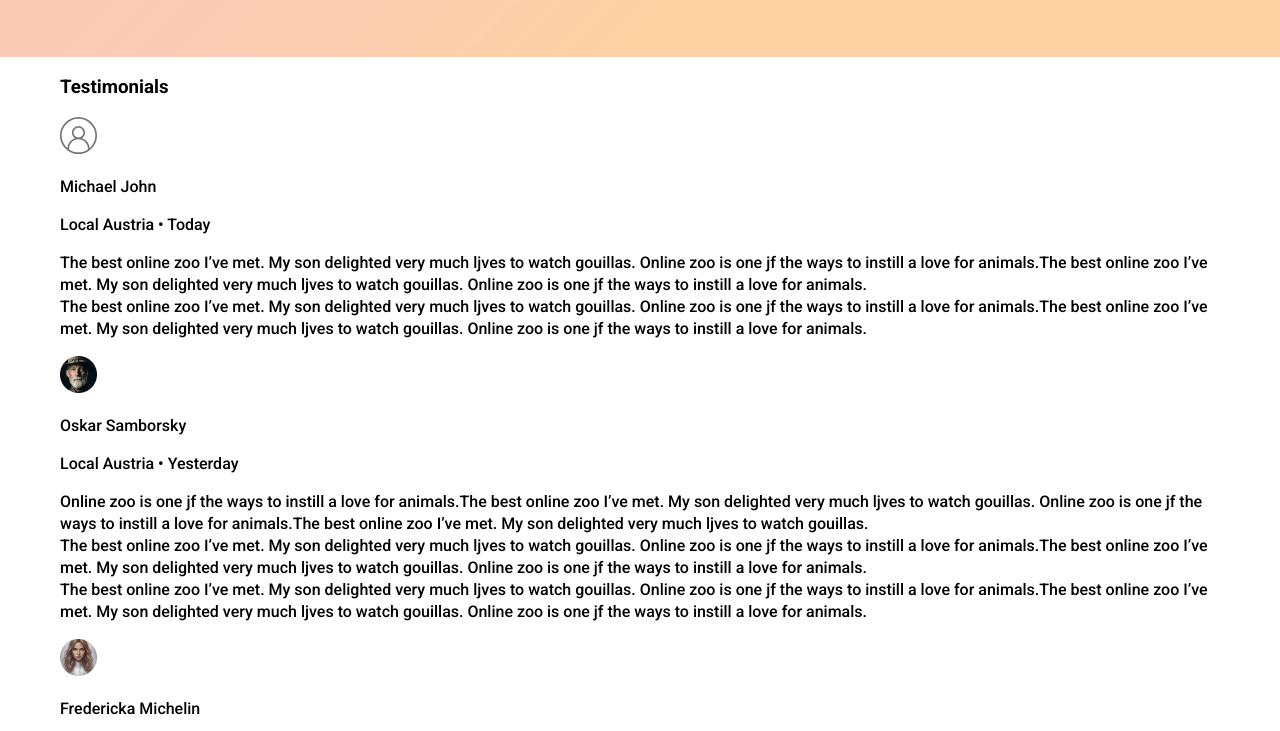
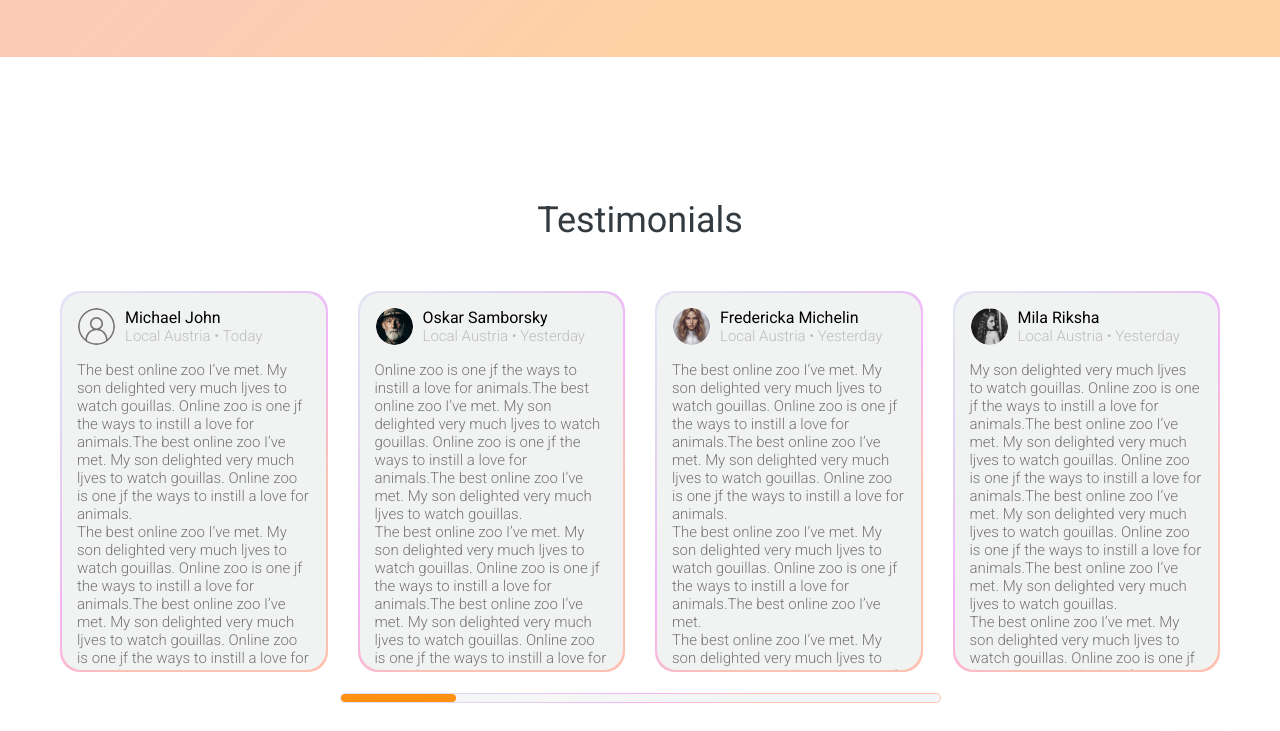
Before and after one commit to job356/online-zoo, a website: page pages/main/index.html in a window 1280 px wide. Shown: the part 2680-3411 px from the top of the page. Drawn offline with Linux system fonts and the light colour scheme.

Commit message:
feat add layout & styles to testimonials block

```diff
--- a/pages/main/index.html
+++ b/pages/main/index.html
@@ -184,11 +184,13 @@
                         <div class="testimonial__border">
                             <div class="testimonial__content">
                                 <div class="user">
-                                    <span class="user__icon">
-                                        <object data="/assets/icons/user_icon-empty.svg" type="image/svg+xml"></object>
+                                    <span>
+                                        <object class="user__icon" data="/assets/icons/user_icon-empty.svg" type="image/svg+xml"></object>
                                     </span>
+                                    <div>
                                         <p class="user__name">Michael John</p>
                                         <p class="user__location">Local Austria • Today</p>
+                                    </div>
                                 </div>
                                 <p class="testimonial__text">
                                     The best online zoo I’ve met. My son delighted very much ljves to watch gouillas. Online zoo is one jf the ways to instill a love for animals.The best online zoo I’ve met. My son delighted very much ljves to watch gouillas. Online zoo is one jf the ways to instill a love for animals.<br>
@@ -201,11 +203,13 @@
                         <div class="testimonial__border">
                             <div class="testimonial__content">
                                 <div class="user">
-                                    <span class="user__icon">
-                                        <img src="/assets/image/user_icon-oscar.jpg" alt="user-icon">
+                                    <span>
+                                        <img class="user__icon" src="/assets/image/user_icon-oscar.jpg" alt="user-icon">
                                     </span>
+                                    <div>
                                         <p class="user__name">Oskar Samborsky</p>
                                         <p class="user__location">Local Austria • Yesterday</p>
+                                    </div>
                                 </div>
                                 <p class="testimonial__text">
                                     Online zoo is one jf the ways to instill a love for animals.The best online zoo I’ve met. My son delighted very much ljves to watch gouillas. Online zoo is one jf the ways to instill a love for animals.The best online zoo I’ve met. My son delighted very much ljves to watch gouillas.<br>
@@ -219,11 +223,13 @@
                         <div class="testimonial__border">
                             <div class="testimonial__content">
                                 <div class="user">
-                                    <span class="user__icon">
-                                       <img src="/assets/image/user_icon-frederica.jpg" alt="user-icon">
+                                    <span>
+                                       <img class="user__icon" src="/assets/image/user_icon-frederica.jpg" alt="user-icon">
                                     </span>
+                                    <div>
                                         <p class="user__name">Fredericka Michelin</p>
                                         <p class="user__location">Local Austria • Yesterday</p>
+                                    </div>
                                 </div>
                                 <p class="testimonial__text">
                                 The best online zoo I’ve met. My son delighted very much ljves to watch gouillas. Online zoo is one jf the ways to instill a love for animals.The best online zoo I’ve met. My son delighted very much ljves to watch gouillas. Online zoo is one jf the ways to instill a love for animals.<br>
@@ -237,11 +243,13 @@
                         <div class="testimonial__border">
                             <div class="testimonial__content">
                                 <div class="user">
-                                    <span class="user__icon">
-                                        <img src="/assets/image/user_icon-mila.jpg" alt="user-icon">
+                                    <span>
+                                        <img class="user__icon" src="/assets/image/user_icon-mila.jpg" alt="user-icon">
                                     </span>
+                                    <div>
                                         <p class="user__name">Mila Riksha</p>
                                         <p class="user__location">Local Austria • Yesterday</p>
+                                    </div>
                                 </div>
                                 <p class="testimonial__text">
                                     My son delighted very much ljves to watch gouillas. Online zoo is one jf the ways to instill a love for animals.The best online zoo I’ve met. My son delighted very much ljves to watch gouillas. Online zoo is one jf the ways to instill a love for animals.The best online zoo I’ve met. My son delighted very much ljves to watch gouillas. Online zoo is one jf the ways to instill a love for animals.The best online zoo I’ve met. My son delighted very much ljves to watch gouillas.<br>
--- a/pages/main/sass/base/_buttons.scss
+++ b/pages/main/sass/base/_buttons.scss
@@ -14,6 +14,7 @@
     }
     &_feedback {
         border-radius: 5px;
+        margin: 0px;
     }
     &_donate {
         border-radius: 5px;
--- /dev/null
+++ b/pages/main/sass/base/_range.scss
@@ -0,0 +1,36 @@
+.range {
+    display: flex;
+    justify-content: center;
+    padding-bottom: 31px;
+}
+
+.range__border {
+    width: 599px;
+    position: relative;
+    height: 8px;
+    background: $pink_gradient;
+    padding: 1px;
+    border-radius: 5px;
+}
+
+.thumb {
+    position: absolute;
+    margin: 0%;
+    -webkit-appearance: none;
+    appearance: none;
+    width: 599px;
+    height: 8px;
+    border-radius: 5px;
+    background: #F5F7F6;
+    outline: none;
+  }
+
+  .thumb::-webkit-slider-thumb {
+    -webkit-appearance: none;
+    appearance: none;
+    width: 115.19px;
+    height: 8px;
+    border-radius: 5px;
+    background: #FE9013;
+    cursor: pointer;
+  }
--- /dev/null
+++ b/pages/main/sass/components/_testimonials.scss
@@ -0,0 +1,55 @@
+.testimonials {
+    padding-bottom: 180px;
+    background-image: url(/assets/image/backgrounds/leav_foto.jpg);
+    background-repeat: no-repeat;
+    background-position: right 495px;
+}
+
+.testimonials__title {
+    @include font ($size: 3.6rem, $weight: 400, $height: 4.7rem);
+    margin: 140px 0 47px;
+    color: $black_blue;
+    text-align: center;
+}
+
+.testimonial__border {
+    background: $pink_gradient;
+    padding: 2px;
+    border-radius: 20px;
+}
+
+.user {
+    display: flex;
+    gap: 10px;
+    padding: 15px 16px 10px;
+}
+
+.testimonial__content {
+    background: $light_gray;
+    border-radius: 20px;
+}
+
+.user__icon {
+    border-radius: 50%;
+}
+
+.user__name {
+    @include font ($size: 1.6rem, $weight: 400, $height: 1.9rem);
+    margin: 0px;
+}
+
+.user__location {
+    @include font ($size: 1.5rem, $weight: 300, $height: 1.8rem);
+    margin: 0px;
+    color: #BDBDBD;
+}
+
+.testimonial__text {
+    @include font ($size: 1.5rem, $weight: 300, $height: 1.8rem);
+    height: 309px;
+    margin: 0px;
+    padding: 0px 15px;
+    color: $gray;
+
+    overflow: scroll;
+}
--- a/pages/main/sass/layouts/_columns.scss
+++ b/pages/main/sass/layouts/_columns.scss
@@ -15,3 +15,12 @@
     justify-content: center;
     padding-bottom: 60px;
 }
+
+.layout-4-column {
+    @include column;
+    gap: 30px;
+    padding-bottom: 21px;
+    >* {
+        flex-basis: 23.1%;
+    }
+}
--- a/pages/main/sass/style.scss
+++ b/pages/main/sass/style.scss
@@ -9,6 +9,7 @@
 @import "base/logo";
 @import "base/buttons";
 @import "base/icons";
+@import "base/range";
 
 //layout
 @import "layouts/wrapper";
@@ -22,3 +23,4 @@
 @import "components/backstage";
 @import "components/pets";
 @import "components/pick-and-feed";
+@import "components/testimonials";
```
Also changed, not shown: assets/image/backgrounds/leav_foto.jpg (added), pages/main/sass/style.css, 1 other file. Lines whose indentation alone changed are shown as unchanged.
